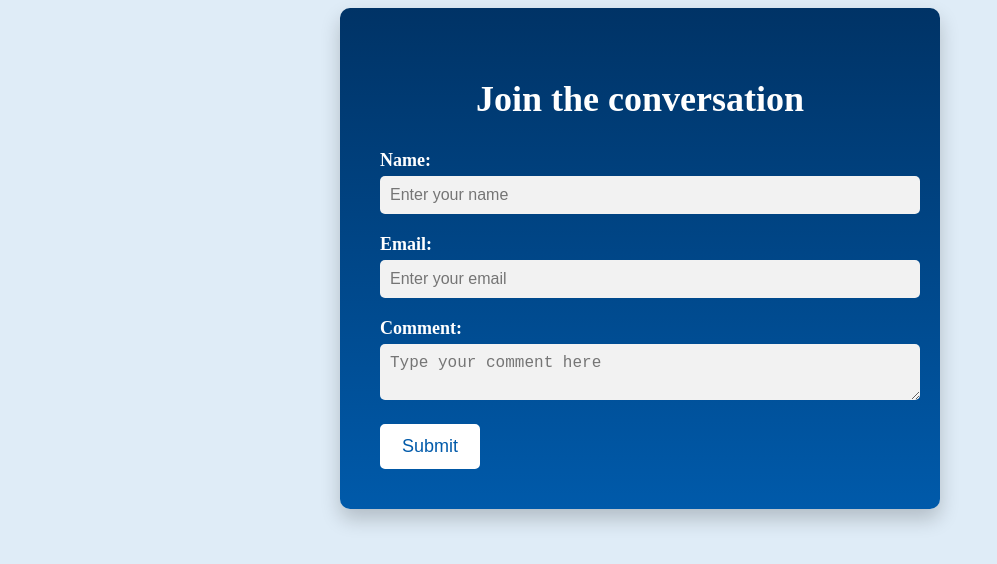
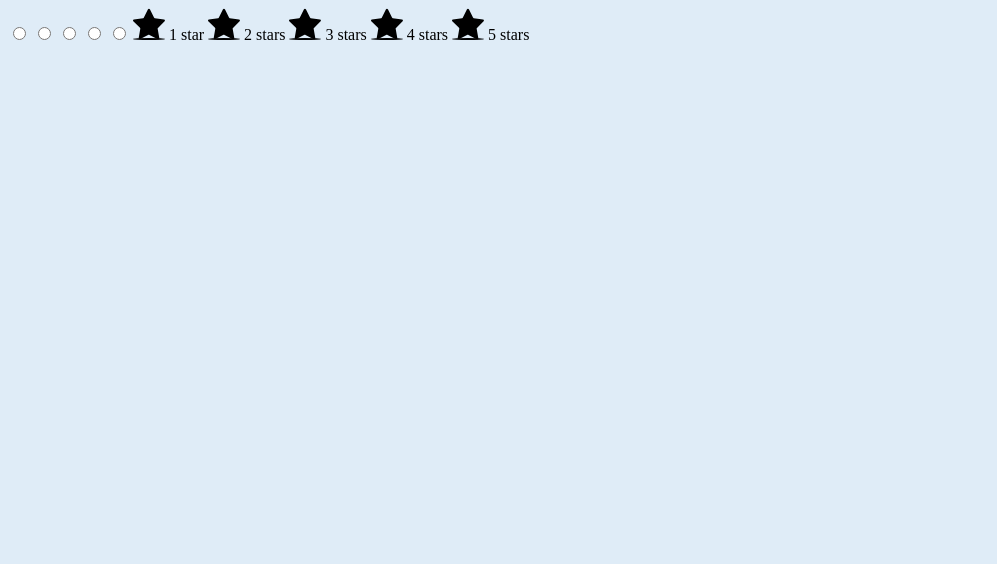
Before and after one commit to Rishwanth9080/nm-webpage, a plain HTML site: page Index.html in a window 1280 px wide. Shown: the whole page, without its empty margins (0-997 px from the left). Drawn offline with Linux system fonts and the light colour scheme.

Commit message:
Update Index.html

```diff
--- a/Index.html
+++ b/Index.html
@@ -1,31 +1,65 @@
 <!DOCTYPE html>
 <html lang="en">
   <head>
-    <title>Comment Box</title>
+    <title>Star Rating Concept</title>
     <meta charset="UTF-8" />
     <meta name="viewport" content="width=device-width" />
     <link rel="stylesheet" href="styles.css" />
   </head>
   <body>
-    <div class="container">
-  <div class="comment-box gradient-bg">
-  <h2 class="comment-title">Join the conversation</h2>
-  <form>
-    <div class="form-group">
-      <label for="name">Name:</label>
-      <input type="text" id="name" name="name" placeholder="Enter your name">
-    </div>
-    <div class="form-group">
-      <label for="email">Email:</label>
-      <input type="email" id="email" name="email" placeholder="Enter your email">
-    </div>
-    <div class="form-group">
-      <label for="comment">Comment:</label>
-      <textarea id="comment" name="comment" placeholder="Type your comment here"></textarea>
-    </div>
-    <button type="submit" class="btn-submit">Submit</button>
-  </form>
-</div>
-</div>
+    <form class="rating">
+      <div class="rating__stars">
+        <input id="rating-1" class="rating__input rating__input-1" type="radio" name="rating" value="1">
+        <input id="rating-2" class="rating__input rating__input-2" type="radio" name="rating" value="2">
+        <input id="rating-3" class="rating__input rating__input-3" type="radio" name="rating" value="3">
+        <input id="rating-4" class="rating__input rating__input-4" type="radio" name="rating" value="4">
+        <input id="rating-5" class="rating__input rating__input-5" type="radio" name="rating" value="5">
+        <label class="rating__label" for="rating-1">
+          <svg class="rating__star" width="32" height="32" viewBox="0 0 32 32" aria-hidden="true">
+            <ellipse class="rating__star-shadow" cx="16" cy="31" rx="16" ry="1" />
+            <g class="rating__star-body-g">
+              <path class="rating__star-body" d="M15.5,26.8l-8.2,4.3c-0.8,0.4-1.7-0.3-1.6-1.1l1.6-9.2c0.1-0.3-0.1-0.7-0.3-1l-6.7-6.5c-0.6-0.6-0.3-1.7,0.6-1.8l9.2-1.3c0.4-0.1,0.7-0.3,0.8-0.6L15,1.3c0.4-0.8,1.5-0.8,1.9,0l4.1,8.3c0.2,0.3,0.5,0.5,0.8,0.6l9.2,1.3c0.9,0.1,1.2,1.2,0.6,1.8L25,19.9c-0.3,0.2-0.4,0.6-0.3,1l1.6,9.2c0.2,0.9-0.8,1.5-1.6,1.1l-8.2-4.3C16.2,26.7,15.8,26.7,15.5,26.8z" />
+            </g>
+          </svg>
+          <span class="rating__sr">1 star</span>
+        </label>
+        <label class="rating__label" for="rating-2">
+          <svg class="rating__star" width="32" height="32" viewBox="0 0 32 32" aria-hidden="true">
+            <ellipse class="rating__star-shadow" cx="16" cy="31" rx="16" ry="1" />
+            <g class="rating__star-body-g">
+              <path class="rating__star-body" d="M15.5,26.8l-8.2,4.3c-0.8,0.4-1.7-0.3-1.6-1.1l1.6-9.2c0.1-0.3-0.1-0.7-0.3-1l-6.7-6.5c-0.6-0.6-0.3-1.7,0.6-1.8l9.2-1.3c0.4-0.1,0.7-0.3,0.8-0.6L15,1.3c0.4-0.8,1.5-0.8,1.9,0l4.1,8.3c0.2,0.3,0.5,0.5,0.8,0.6l9.2,1.3c0.9,0.1,1.2,1.2,0.6,1.8L25,19.9c-0.3,0.2-0.4,0.6-0.3,1l1.6,9.2c0.2,0.9-0.8,1.5-1.6,1.1l-8.2-4.3C16.2,26.7,15.8,26.7,15.5,26.8z" />
+            </g>
+          </svg>
+          <span class="rating__sr">2 stars</span>
+        </label>
+        <label class="rating__label" for="rating-3">
+          <svg class="rating__star" width="32" height="32" viewBox="0 0 32 32" aria-hidden="true">
+            <ellipse class="rating__star-shadow" cx="16" cy="31" rx="16" ry="1" />
+            <g class="rating__star-body-g">
+              <path class="rating__star-body" d="M15.5,26.8l-8.2,4.3c-0.8,0.4-1.7-0.3-1.6-1.1l1.6-9.2c0.1-0.3-0.1-0.7-0.3-1l-6.7-6.5c-0.6-0.6-0.3-1.7,0.6-1.8l9.2-1.3c0.4-0.1,0.7-0.3,0.8-0.6L15,1.3c0.4-0.8,1.5-0.8,1.9,0l4.1,8.3c0.2,0.3,0.5,0.5,0.8,0.6l9.2,1.3c0.9,0.1,1.2,1.2,0.6,1.8L25,19.9c-0.3,0.2-0.4,0.6-0.3,1l1.6,9.2c0.2,0.9-0.8,1.5-1.6,1.1l-8.2-4.3C16.2,26.7,15.8,26.7,15.5,26.8z" />
+            </g>
+          </svg>
+          <span class="rating__sr">3 stars</span>
+        </label>
+        <label class="rating__label" for="rating-4">
+          <svg class="rating__star" width="32" height="32" viewBox="0 0 32 32" aria-hidden="true">
+            <ellipse class="rating__star-shadow" cx="16" cy="31" rx="16" ry="1" />
+            <g class="rating__star-body-g">
+              <path class="rating__star-body" d="M15.5,26.8l-8.2,4.3c-0.8,0.4-1.7-0.3-1.6-1.1l1.6-9.2c0.1-0.3-0.1-0.7-0.3-1l-6.7-6.5c-0.6-0.6-0.3-1.7,0.6-1.8l9.2-1.3c0.4-0.1,0.7-0.3,0.8-0.6L15,1.3c0.4-0.8,1.5-0.8,1.9,0l4.1,8.3c0.2,0.3,0.5,0.5,0.8,0.6l9.2,1.3c0.9,0.1,1.2,1.2,0.6,1.8L25,19.9c-0.3,0.2-0.4,0.6-0.3,1l1.6,9.2c0.2,0.9-0.8,1.5-1.6,1.1l-8.2-4.3C16.2,26.7,15.8,26.7,15.5,26.8z" />
+            </g>
+          </svg>
+          <span class="rating__sr">4 stars</span>
+        </label>
+        <label class="rating__label" for="rating-5">
+          <svg class="rating__star" width="32" height="32" viewBox="0 0 32 32" aria-hidden="true">
+            <ellipse class="rating__star-shadow" cx="16" cy="31" rx="16" ry="1" />
+            <g class="rating__star-body-g">
+              <path class="rating__star-body" d="M15.5,26.8l-8.2,4.3c-0.8,0.4-1.7-0.3-1.6-1.1l1.6-9.2c0.1-0.3-0.1-0.7-0.3-1l-6.7-6.5c-0.6-0.6-0.3-1.7,0.6-1.8l9.2-1.3c0.4-0.1,0.7-0.3,0.8-0.6L15,1.3c0.4-0.8,1.5-0.8,1.9,0l4.1,8.3c0.2,0.3,0.5,0.5,0.8,0.6l9.2,1.3c0.9,0.1,1.2,1.2,0.6,1.8L25,19.9c-0.3,0.2-0.4,0.6-0.3,1l1.6,9.2c0.2,0.9-0.8,1.5-1.6,1.1l-8.2-4.3C16.2,26.7,15.8,26.7,15.5,26.8z" />
+            </g>
+          </svg>
+          <span class="rating__sr">5 stars</span>
+        </label>
+      </div>
+    </form>
   </body>
 </html>
```
